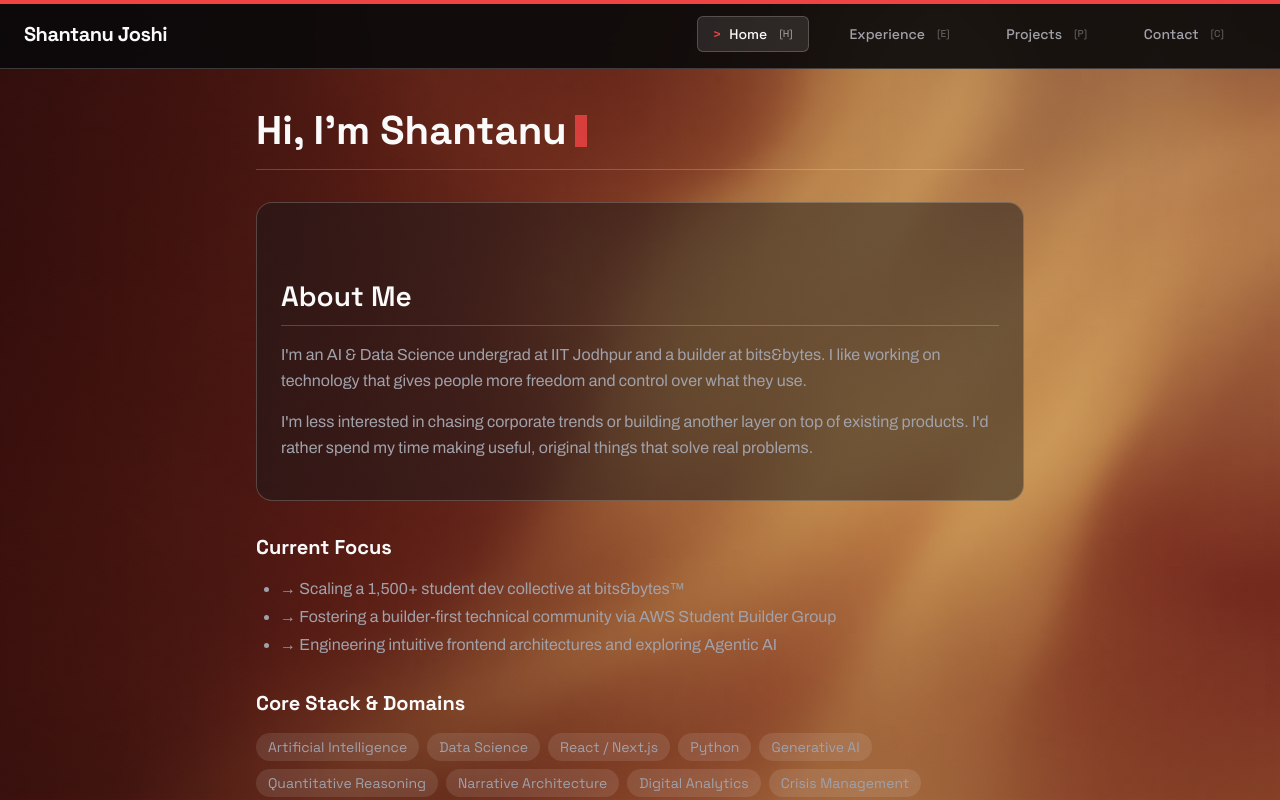
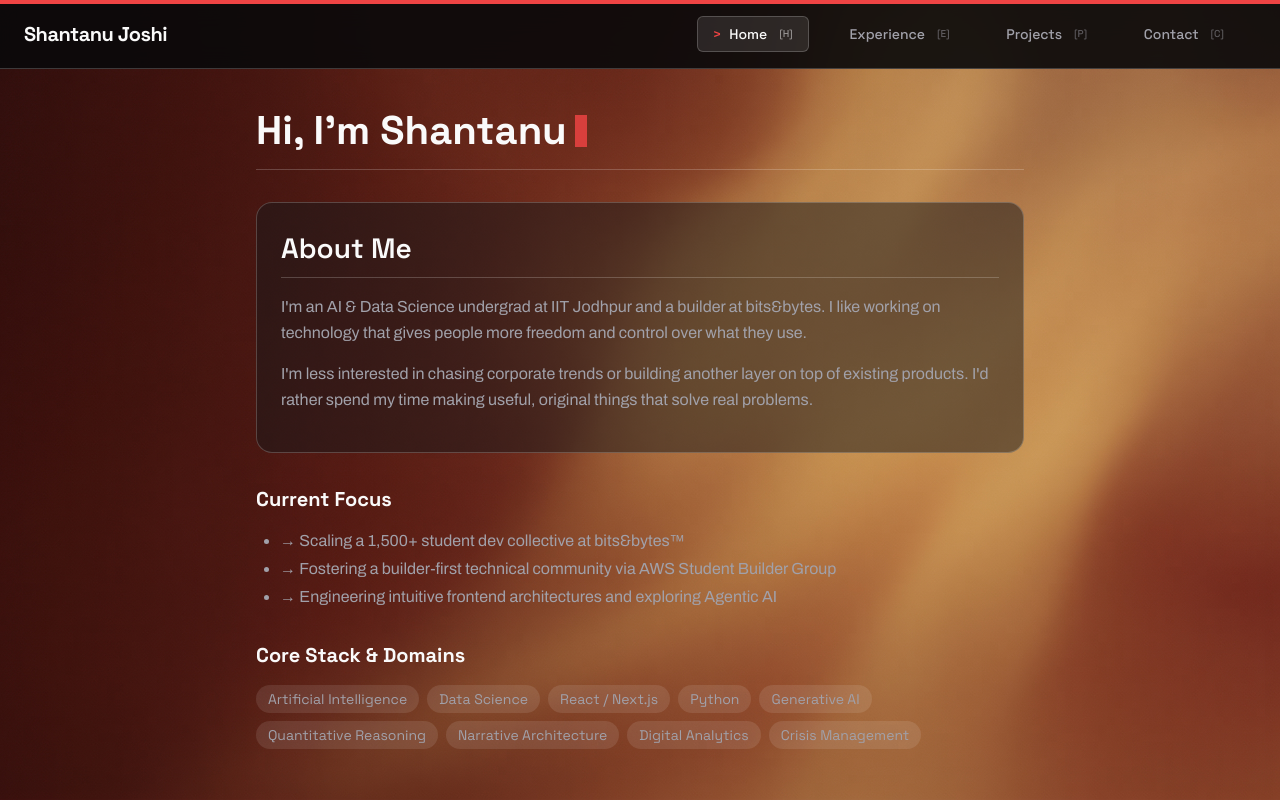
Before and after one commit to theshantanujoshi/joshiji, a Next.js app: page / in a window 1280 px wide. Shown: the top 800 px of the page. Built offline with nearby package versions, Linux system fonts and the light colour scheme.

Commit message:
fix: restore missing margin-top reset for card headers

```diff
--- a/src/app/globals.css
+++ b/src/app/globals.css
@@ -72,6 +72,11 @@
   margin-bottom: var(--spacing-md);
   border-bottom: 1px solid var(--color-border);
   padding-bottom: var(--spacing-sm);
+}
+
+.readme-card h2:first-child,
+.readme-card h3:first-child {
+  margin-top: 0;
 }
 
 .readme-container p {
```
